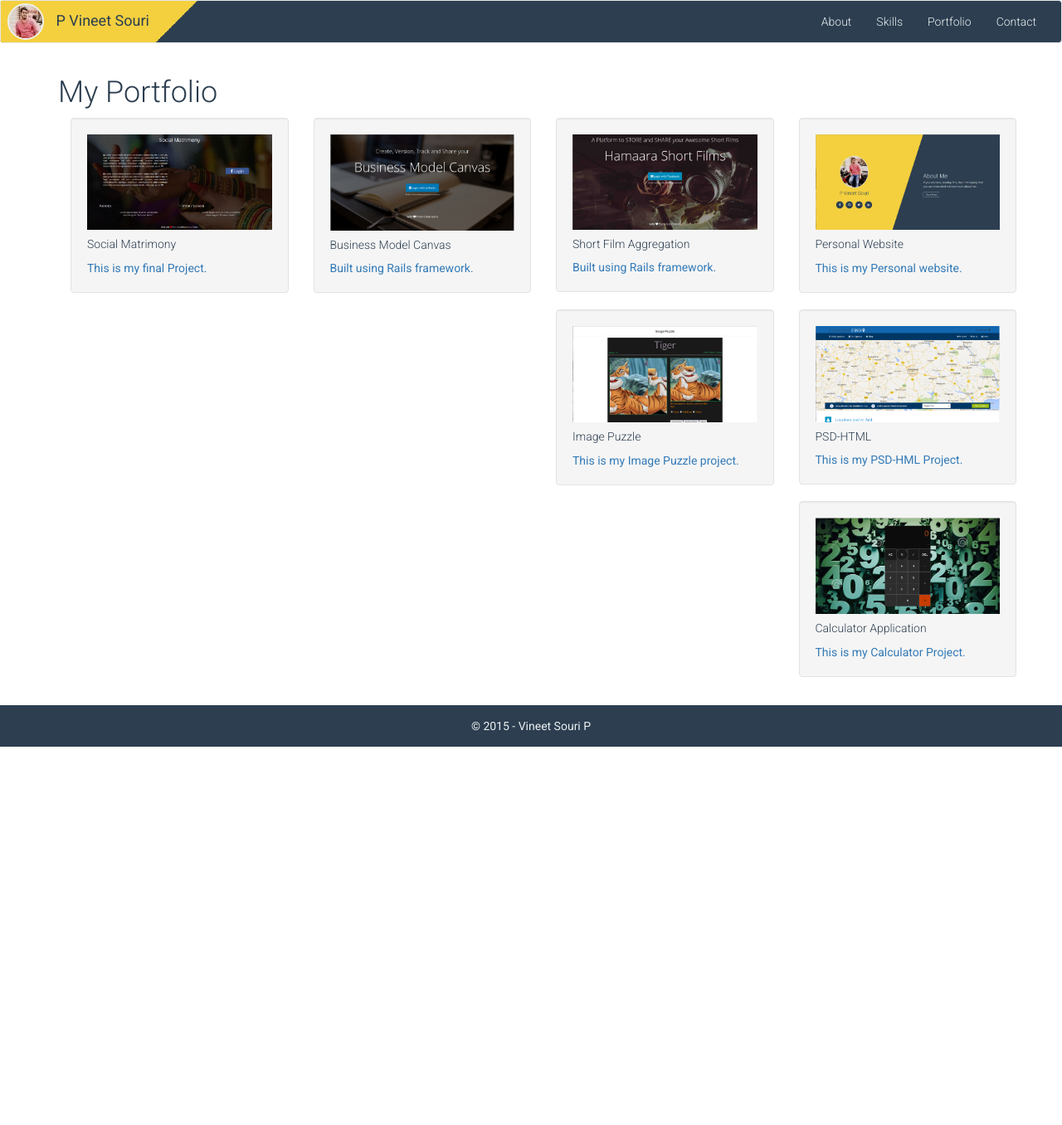
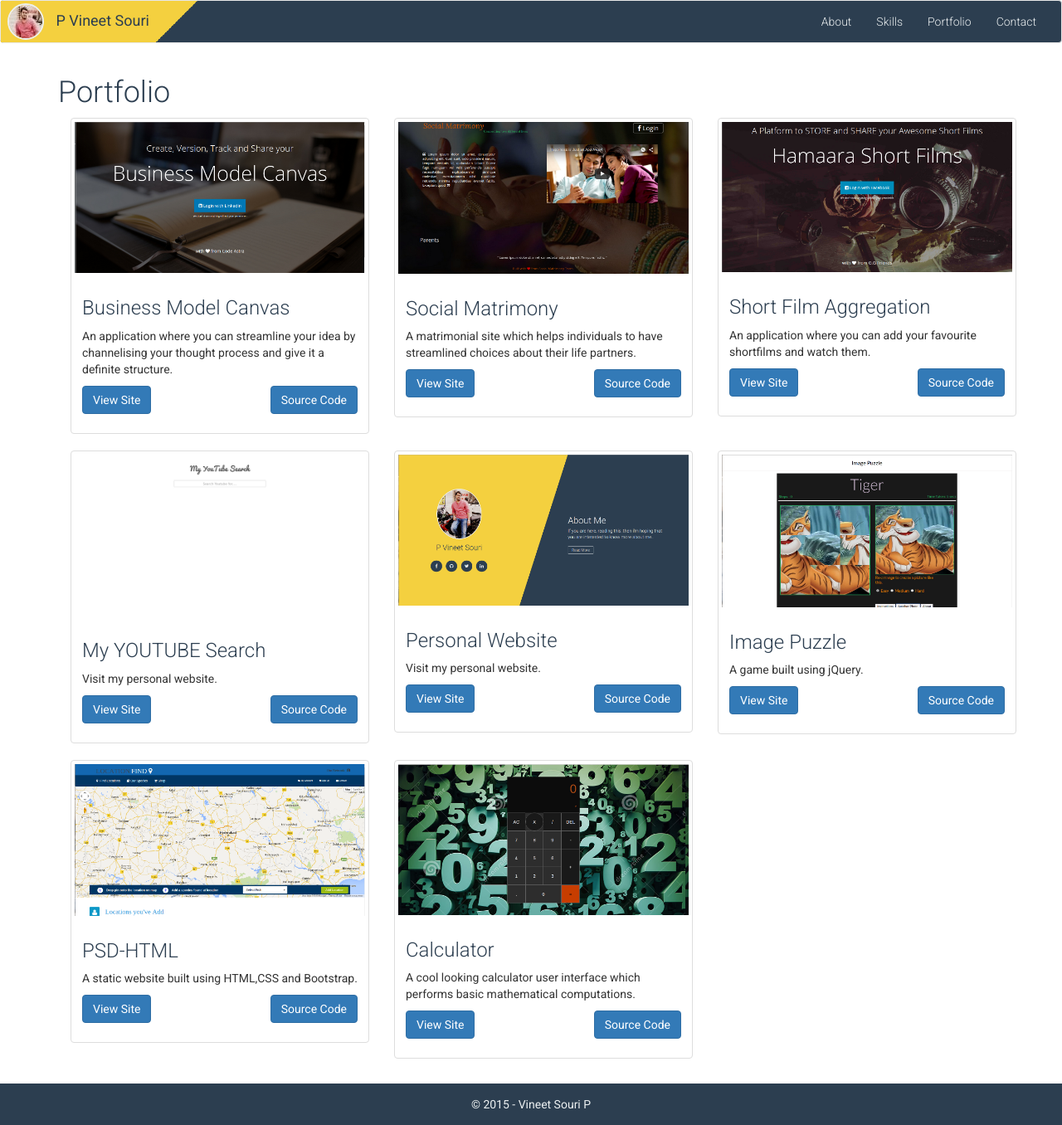
Before and after one commit to vineetsouri/vineetsouri.github.io, a Jekyll site: the page built from portfolio.html, in a window 1280 px wide. Shown: the whole page at 83% size. Built offline with Jekyll 4.4.1, drawn with Linux system fonts in a browser that asks for light colours; nearby versions of some CDN libraries; before the commit the page ends 900 px from its top, so only the background shows below that.

Commit message:
changed the views of portfolio and skills

```diff
--- a/portfolio.html
+++ b/portfolio.html
@@ -7,102 +7,112 @@ permalink: /portfolio/
 <section id="portfolio">
   <div class="container">
     <div class="row">
-      <h1>My Portfolio</h1>
+      <h1>Portfolio</h1>
     </div>
-    <div class="row portfolio">
-      <a target="_blank" href="https://socialmatrimony.herokuapp.com">
-        <div class="project">
-          <div class="proect_content col-xs-6 col-sm-4 col-md-3">
-            <div class="well">
-              <div class="logo_container">
-                <img alt="social matrimony" class="img-responsive" src="/images/sm.png" />
-              </div>
-              <h5>Social Matrimony</h5>
-              <div class="hidden-xs">This is my final Project.</div>
+    <div class="row">
+      <div class="col-sm-6 col-md-4">
+        <div class="thumbnail">
+          <img src="/images/BMC.png" alt="Business Model Canvas" class="img-responsive">
+          <div class="caption">
+            <h3>Business Model Canvas</h3>
+            <p>
+              An application where you can streamline your idea by
+              channelising your thought process and give it a definite structure.
+            </p>
+            <p><a target="_blank" href="https://businessmodelcanvass.herokuapp.com" class="btn btn-primary" role="button">View Site</a> <a target="_blank" href="https://github.com/vineetsouri/BMC" class="btn btn-primary pull-right" role="button">Source Code</a></p>
           </div>
         </div>
       </div>
-      </a>
-      <a target="_blank" href="https://businessmodelcanvass.herokuapp.com">
-        <div class="project">
-          <div class="proect_content col-xs-6 col-sm-4 col-md-3">
-            <div class="well">
-              <div class="logo_container">
-                <img alt="BMC" class="img-responsive" src="/images/BMC.png" />
-              </div>
-              <h5>Business Model Canvas</h5>
-              <div class="hidden-xs">Built using Rails framework.</div>
+      <div class="col-sm-6 col-md-4">
+        <div class="thumbnail">
+          <img src="/images/sm.png" alt="Social Matrimony" class="img-responsive">
+          <div class="caption">
+            <h3>Social Matrimony</h3>
+            <p>
+              A matrimonial site which helps individuals to have
+              streamlined choices about their life partners.
+            </p>
+            <p><a target="_blank" href="https://socialmatrimony.herokuapp.com" class="btn btn-primary" role="button">View Site</a> <a target="_blank" href="https://github.com/vineetsouri/social_matrimony" class="btn btn-primary pull-right" role="button">Source Code</a></p>
           </div>
         </div>
       </div>
-      </a>
-      <a target="_blank" href="http://myshortfilm.herokuapp.com">
-        <div class="project">
-          <div class="proect_content col-xs-6 col-sm-4 col-md-3">
-            <div class="well">
-              <div class="logo_container">
-                <img alt="SFA" class="img-responsive" src="/images/sfa.png" />
-              </div>
-              <h5>Short Film Aggregation</h5>
-              <div class="hidden-xs">Built using Rails framework.</div>
-            </div>
-          </div>
-        </div>
-      </a>
-      <a target="_blank" href="https://vineetsouri.github.io">
-        <div class="project">
-          <div class="proect_content col-xs-6 col-sm-4 col-md-3">
-            <div class="well">
-              <div class="logo_container">
-                <img alt="personal website" class="img-responsive" src="/images/pw.png" />
-              </div>
-              <h5>Personal Website</h5>
-              <div class="hidden-xs">This is my Personal website.
+      <div class="col-sm-6 col-md-4">
+        <div class="thumbnail">
+          <img src="/images/sfa.png" alt="Short Film Aggregation" class="img-responsive">
+          <div class="caption">
+            <h3>Short Film Aggregation</h3>
+            <p>
+              An application where you can add your favourite
+              shortfilms and watch them.
+            </p>
+            <p><a target="_blank" href="https://myshortfilm.herokuapp.com" class="btn btn-primary" role="button">View Site</a> <a target="_blank" href="https://github.com/vineetsouri/SFA" class="btn btn-primary pull-right" role="button">Source Code</a></p>
           </div>
         </div>
       </div>
     </div>
-      </a>
-      <a target="_blank" href="https://vineetsouri.github.io/New-Puzzle">
-        <div class="project">
-          <div class="proect_content col-xs-6 col-sm-4 col-md-3">
-            <div class="well">
-              <div class="logo_container">
-                <img alt="image puzzle" class="img-responsive" src="/images/puzzle.png" />
+    <div class="row">
+      <div class="col-sm-6 col-md-4">
+        <div class="thumbnail">
+          <img src="/images/mysearch.png" alt="My YOUTUBE Search" class="img-responsive">
+          <div class="caption">
+            <h3>My YOUTUBE Search</h3>
+            <p>
+              Visit my personal website.
+            </p>
+            <p><a target="_blank" href="https://vineetsouri.github.io/MySearch" class="btn btn-primary" role="button">View Site</a> <a target="_blank" href="https://github.com/vineetsouri/MySearch" class="btn btn-primary pull-right" role="button">Source Code</a></p>
           </div>
-              <h5>Image Puzzle</h5>
-              <div class="hidden-xs">This is my Image Puzzle project.
+        </div>
+      </div>
+      <div class="col-sm-6 col-md-4">
+        <div class="thumbnail">
+          <img src="/images/pw.png" alt="Personal Website" class="img-responsive">
+          <div class="caption">
+            <h3>Personal Website</h3>
+            <p>
+              Visit my personal website.
+            </p>
+            <p><a target="_blank" href="https://vineetsouri.github.io" class="btn btn-primary" role="button">View Site</a> <a target="_blank" href="https://github.com/vineetsouri/vineetsouri.github.io" class="btn btn-primary pull-right" role="button">Source Code</a></p>
+          </div>
+        </div>
+      </div>
+      <div class="col-sm-6 col-md-4">
+        <div class="thumbnail">
+          <img src="/images/puzzle.png" alt="Image Puzzle" class="img-responsive">
+          <div class="caption">
+            <h3>Image Puzzle</h3>
+            <p>
+              A game built using jQuery.
+            </p>
+            <p><a target="_blank" href="https://vineetsouri.github.io/New-Puzzle" class="btn btn-primary" role="button">View Site</a> <a target="_blank" href="https://github.com/vineetsouri/New-Puzzle" class="btn btn-primary pull-right" role="button">Source Code</a></p>
           </div>
         </div>
       </div>
     </div>
-      </a>
-      <a target="_blank" href="https://vineetsouri.github.io/psd-html">
-        <div class="project">
-          <div class="proect_content col-xs-6 col-sm-4 col-md-3">
-            <div class="well">
-              <div class="logo_container">
-                <img alt="psd-html" class="img-responsive" src="/images/psd.png" />
-              </div>
-              <h5>PSD-HTML</h5>
-              <div class="hidden-xs">This is my PSD-HML Project.</div>
+    <div class="row">
+      <div class="col-sm-6 col-md-4">
+        <div class="thumbnail">
+          <img src="/images/psd.png" alt="PSD-HTML" class="img-responsive">
+          <div class="caption">
+            <h3>PSD-HTML</h3>
+            <p>
+              A static website built using HTML,CSS and Bootstrap.
+            </p>
+            <p><a target="_blank" href="https://https://vineetsouri.github.io/psd-html" class="btn btn-primary" role="button">View Site</a> <a target="_blank" href="https://github.com/vineetsouri/psd-html" class="btn btn-primary pull-right" role="button">Source Code</a></p>
           </div>
         </div>
       </div>
-      </a>
-      <a target="_blank" href="http://vineetsouri.github.io/NewCalci/">
-        <div class="project">
-          <div class="proect_content col-xs-6 col-sm-4 col-md-3">
-            <div class="well">
-              <div class="logo_container">
-                <img alt="Calci" class="img-responsive" src="/images/calci.png" />
-              </div>
-              <h5>Calculator Application</h5>
-              <div class="hidden-xs">This is my Calculator Project.</div>
+      <div class="col-sm-6 col-md-4">
+        <div class="thumbnail">
+          <img src="/images/calci.png" alt="Calculator" class="img-responsive">
+          <div class="caption">
+            <h3>Calculator</h3>
+            <p>
+              A cool looking calculator user interface which performs basic mathematical computations.
+            </p>
+            <p><a target="_blank" href="http://vineetsouri.github.io/NewCalci/" class="btn btn-primary" role="button">View Site</a> <a target="_blank" href="https://github.com/vineetsouri/NewCalci" class="btn btn-primary pull-right" role="button">Source Code</a></p>
           </div>
         </div>
       </div>
-      </a>
     </div>
   </div>
 </section>
```
Also changed, not shown: _includes/head.html (+17 -0 lines), _layouts/land.html (+12 -4 lines), contact.html (+5 -4 lines), images/mysearch.png (added), images/sm.png, 12 other files. Lines whose indentation alone changed are shown as unchanged.
